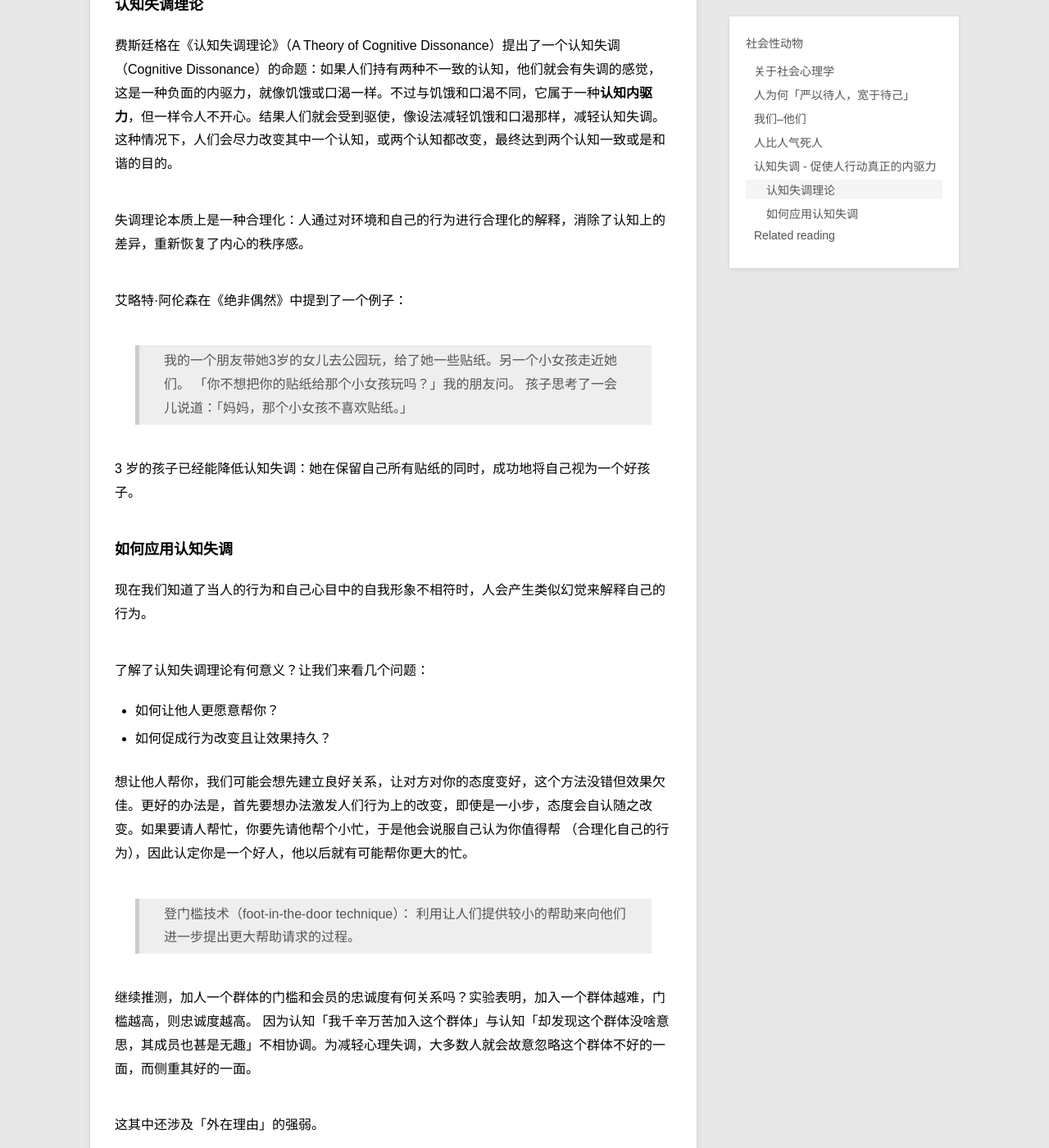
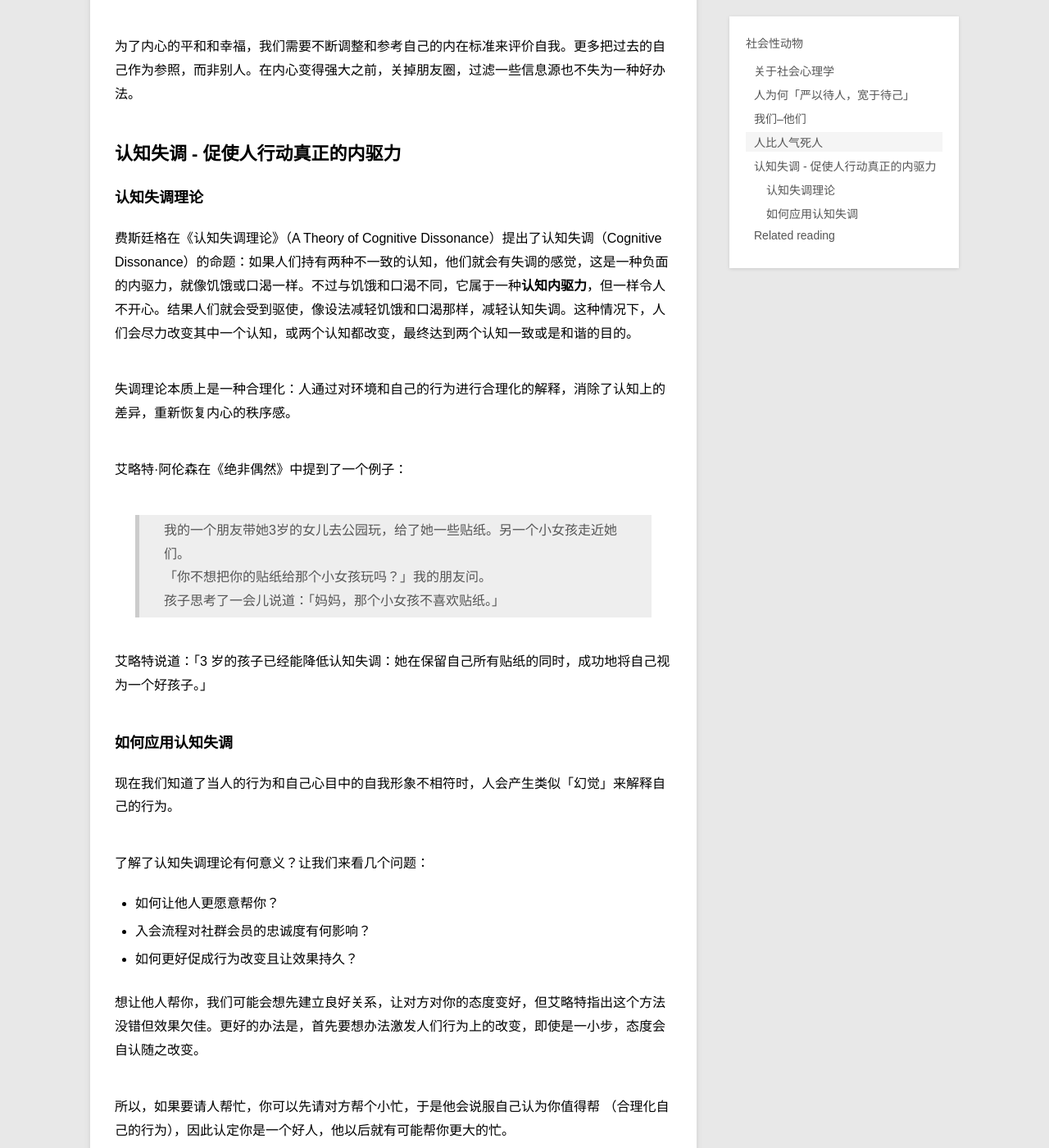
Before and after one commit to RachyJ/rachyj.github.io, a Jekyll site: the page built from _posts/SelfEdu/2021-06-06-social-animal.md, in a window 1280 px wide and 1400 px high, scrolled down 3582 px. Shown: the whole window at 82% size. Built offline with Jekyll 4.4.1, drawn with Linux system fonts in a browser that asks for light colours; comment, search, counter and statistics services are not loaded; some of the changed text lies outside the part shown.

Commit message:
social psychology 2.0

```diff
--- a/_posts/SelfEdu/2021-06-06-social-animal.md
+++ b/_posts/SelfEdu/2021-06-06-social-animal.md
@@ -13,15 +13,17 @@ description: 人如何受他人影响以及如何影响他人
 
 艾略特·阿伦森和乔舒亚·阿伦森合著的《社会性动物》中将社会心理学定义为：他人真实的、想象的或暗示的存在，对我们的思想、情感、信仰和行为的影响，以及我们如何影响他人的科学研究。
 
-艾略特在《绝非偶然》中分享了他如何走上社会心理学的生涯以及社会心理学研究的过程。
+艾略特自传《绝非偶然》中分享了他如何走上社会心理学的生涯以及社会心理学研究的过程。
 
 > 我发现，虽然人的行为相当复杂，但也有规律可循。我的任务就是发现**人类行为的规律**，将其提炼成可被验证的**假说**，**设计实验**验证假说的关键部分。
 
-其中艾略特称实验设计是一个挑战，需要一个多面手：
-> 进行这类实验的困难之处在于，你得想法子让被试置身于一个前后连贯、引人入胜而又真实可信的预设情境中。实验者既要具备编剧、导演和演员的才能，又得遵循严谨的科学精神。
+其中实验设计是一个挑战，需要一个多面手：
+> 进行这类实验的困难之处在于，你得想法子让被试置身于一个前后连贯、引人入胜而又真实可信的预设情境中。实验者既要具备**编剧、导演和演员的才能**，又得遵循严谨的**科学精神**。
 
 相对应的，实验研究的过程涉及一系列步骤：
 > 先在脑子里形成一个观点，然后设计实验程序，并撰写剧本；之后进行彩排，训练助手；正式进行实验；向被试坦承实验的真实意图；分析数据，撰写研究论文并发表
+
+读完这几本书，对一些常见的行为和表现有了新的洞见。
 
 ## 人为何「严以待人，宽于待己」
 
@@ -29,55 +31,57 @@ description: 人如何受他人影响以及如何影响他人
 
 「他为什么迟到了？」
 「他就是一个不守信用的人。」
+
 「你怎么迟到了？」
 「今天下雨了，堵车。」
 
-人的大脑有一个称为基本归因错误（fundamental attribution error）常规系统 bug：
-人们在描述或解释社会行为的原因时，出现的高估与情境或环境影响相关的人格或性格因素重要性的倾向。
+人的大脑有一个称为基本归因错误（fundamental attribution error）常规系统 bug： 人们在描述或解释社会行为的原因时，出现的高估与情境或环境影响相关的人格或性格因素重要性的倾向。
 
 人在描述他人的行为时，我们倾向于将其归因为个性和能力；而对于自己的行为，我们则倾向于归因于外部环境。
 
-这里有一个视角原因：通常我们只能看到别人表现出来的外部行为，但却知道自己行为背后的心理活动。如同人自己听到的声音和别人听你的声音是不同的 xxxx
+这里有一个视角原因：通常我们知道自己行为背后的心理活动，但却只能看到别人表现出来的外部行为。
 
-意识到这样的基本倾向，在给别人下判定之前，可以尝试多了解一些背景信息以及 ta 的原因和理由。
+意识到这样的基本倾向，在给别人下判定之前，可以尝试多了解一些背景信息以及 ta 行为背后的原因和理由。
 
 ## 我们--他们
 
-某次公司分小组讨论公司的文化口号，小组按部门以及新、老员工打乱，两轮讨论后再让大家选择自己喜欢的口号，结果几乎所有人都选择了自己小组讨论出的结果。
+某次公司分小组讨论公司的文化口号，小组按部门以及新、老员工打乱，两轮讨论后再让大家选择自己喜欢的口号，结果几乎所有人都选择了自己小组讨论出的结果。当时觉得有点奇怪 -- 只是临时组成的小组为何在短短时间内会形成巨大的「凝聚力」，让大家都相信并坚持自己小组的结果是最好的？
 
-> 人类是如此自然地倾向于将世界划分为我们和他们，以至于即使在群体成员构成是基于微不足道甚至毫无意义差异的情况下，也会出现群体偏见。 ……在一次又一次的学习中，仅仅根据小组的分配，参与者便会更加喜欢那些和他们有相同标签的人
+临时小组尚且如此，长久形成的不同团队之间意见难统一的问题更甚。
 
-为什么我们倾向于基于如此细微的差别作出如此巨大的区分？艾略特说这是进化而来储存在我们的 DNA 之中。
+> 人类是如此自然地倾向于将世界划分为**我们和他们**，以至于即使在群体成员构成是基于微不足道甚至毫无意义差异的情况下，也会出现**群体偏见**。 ……在一次又一次的学习中，仅仅根据小组的分配，参与者便会更加喜欢那些和他们有相同标签的人。-- Aronson, Elliot， 社会性动物.
+
+为什么我们倾向于基于如此细微的差别作出如此巨大的区分？艾略特言 --
 
 > 对于狩猎—采集者来说，他们需要对自己部落成员之间的差异保持警惕，这些成员可能是竞争者，而对于局外人，则可能是攻击者。当一个共同的目标对每个成员也都有利时自然会形成联盟，将个人组合成团队。我们自己的部落或团队之间的凝聚力是高度适应性的，因为我们共享资源，享受团队的保护以抵御来自外部持续不断的威胁。
 
 认知科学家史蒂文·斯洛曼（Steven Sloman）和菲利普·费恩巴赫（PhilipFernbach）认为，从字面上讲，我们是**以群体而不是理性的个体来思考**的，特别是在当今这个复杂的世界，我们几乎做任何事情都需要他人的专业知识。
 
-> 我们对自己部落中成员的评判也比对“他们”的评判要宽容得多。我们不仅认为我们部落中的人更加多样化，而且我们认为我们部落更优秀、更值得。这种偏见带来了骄傲和尊重的感觉：我们扭曲了自己对世界的看法，这样我们的部落看起来比其他人更好，我们感觉会更好，因为我们是它的一部分。
+> 我们对自己部落中成员的评判也比对「他们」的评判要宽容得多。我们不仅认为我们部落中的人更加多样化，而且我们认为我们部落更优秀、更值得。这种偏见带来了骄傲和尊重的感觉：我们扭曲了自己对世界的看法，这样我们的部落看起来比其他人更好，我们感觉会更好，**因为我们是它的一部分**。
 
 这样的部落主义和小团队主义心态在团队合作时很有帮助，但需要警惕不可让团队的判断代替你个人的理性判断和思考，从而轻率地不公平对待团队外部的人。
 
 ## 人比人气死人
 
+> 社会比较理论（Social Comparison Theory）当没有客观的评价标准时，人们往往通过与他人的比较来衡量自己的观点和能力。
+
 今天称体重发现自己轻了两斤，你很开心，直到你发现朋友最近瘦了更多。人比人真是气死人。
 
-> 社会比较理论（Social Comparison Theory）当没有客观的评价标准时，人们往往通过与他人的比较来衡量自己的观点和能力。
-
-尤其在互联网时代，我们能更快更多地了解到各方的信息，除了朋友的动态，还可以看到各种明星的日常以及商家推送的各种新玩意，这也意味着我们可以默默地形成更多比较。
+尤其在互联网时代，我们能更快更多地了解到各方的信息，除了朋友的动态，还可以看到各种明星的日常以及商家推送的各种新玩意，这也意味着我们会有机会形成更多比较。
 
 《社会性动物》中提到「脸书忧郁症」：这种似是而非的沮丧情绪来自于对朋友审视以及对他们完美生活的了解——他们总有度不完的假期，可爱的小狗，完美的家庭，美妙的聚会等等。对于我们来说大概就是「朋友圈忧郁症」。
 
 艾略特指出：「社会比较是导致缺憾和不满情绪的主要原因。 毕竟，不管你的处境有多好，总有一些人可以提供一个对你不利的对比——一个更强壮的身体，更高水平的运动技能，更多的脸书朋友，」
 
-为了内心的平和和幸福，我们需要不断调整和参考自己的内在标准来评价自我。更多把过去的自己作为参照，而非别人。在内心变得强大之前，关掉朋友圈，过滤一些信息源也是一种好办法。
+为了内心的平和和幸福，我们需要不断调整和参考自己的内在标准来评价自我。更多把过去的自己作为参照，而非别人。在内心变得强大之前，关掉朋友圈，过滤一些信息源也不失为一种好办法。
 
 ## 认知失调 - 促使人行动真正的内驱力
 
 ### 认知失调理论
 
-费斯廷格在《认知失调理论》（A Theory of Cognitive Dissonance）提出了一个认知失调（Cognitive Dissonance）的命题：如果人们持有两种不一致的认知，他们就会有失调的感觉，这是一种负面的内驱力，就像饥饿或口渴一样。不过与饥饿和口渴不同，它属于一种**认知内驱力**，但一样令人不开心。结果人们就会受到驱使，像设法减轻饥饿和口渴那样，减轻认知失调。这种情况下，人们会尽力改变其中一个认知，或两个认知都改变，最终达到两个认知一致或是和谐的目的。
+费斯廷格在《认知失调理论》（A Theory of Cognitive Dissonance）提出了认知失调（Cognitive Dissonance）的命题：如果人们持有两种不一致的认知，他们就会有失调的感觉，这是一种负面的内驱力，就像饥饿或口渴一样。不过与饥饿和口渴不同，它属于一种**认知内驱力**，但一样令人不开心。结果人们就会受到驱使，像设法减轻饥饿和口渴那样，减轻认知失调。这种情况下，人们会尽力改变其中一个认知，或两个认知都改变，最终达到两个认知一致或是和谐的目的。
 
-失调理论本质上是一种合理化：人通过对环境和自己的行为进行合理化的解释，消除了认知上的差异，重新恢复了内心的秩序感。
+失调理论本质上是一种合理化：人通过对环境和自己的行为进行合理化的解释，消除了认知上的差异，重新恢复内心的秩序感。
 
 艾略特·阿伦森在《绝非偶然》中提到了一个例子：
 
@@ -85,30 +89,33 @@ description: 人如何受他人影响以及如何影响他人
 > 「你不想把你的贴纸给那个小女孩玩吗？」我的朋友问。
 > 孩子思考了一会儿说道：「妈妈，那个小女孩不喜欢贴纸。」
 
-3 岁的孩子已经能降低认知失调：她在保留自己所有贴纸的同时，成功地将自己视为一个好孩子。
+艾略特说道：「3 岁的孩子已经能降低认知失调：她在保留自己所有贴纸的同时，成功地将自己视为一个好孩子。」
 
 ### 如何应用认知失调
 
-现在我们知道了当人的行为和自己心目中的自我形象不相符时，人会产生类似幻觉来解释自己的行为。
+现在我们知道了当人的行为和自己心目中的自我形象不相符时，人会产生类似「幻觉」来解释自己的行为。
 
 了解了认知失调理论有何意义？让我们来看几个问题：
 
 - 如何让他人更愿意帮你？
-- 如何促成行为改变且让效果持久？
+- 入会流程对社群会员的忠诚度有何影响？
+- 如何更好促成行为改变且让效果持久？
 
-想让他人帮你，我们可能会想先建立良好关系，让对方对你的态度变好，这个方法没错但效果欠佳。更好的办法是，首先要想办法激发人们行为上的改变，即使是一小步，态度会自认随之改变。如果要请人帮忙，你要先请他帮个小忙，于是他会说服自己认为你值得帮 （合理化自己的行为），因此认定你是一个好人，他以后就有可能帮你更大的忙。
+想让他人帮你，我们可能会想先建立良好关系，让对方对你的态度变好，但艾略特指出这个方法没错但效果欠佳。更好的办法是，首先要想办法激发人们行为上的改变，即使是一小步，态度会自认随之改变。
+
+所以，如果要请人帮忙，你可以先请对方帮个小忙，于是他会说服自己认为你值得帮 （合理化自己的行为），因此认定你是一个好人，他以后就有可能帮你更大的忙。
 
 > 登门槛技术（foot-in-the-door technique）： 利用让人们提供较小的帮助来向他们进一步提出更大帮助请求的过程。
 
-继续推测，加人一个群体的门槛和会员的忠诚度有何关系吗？实验表明，加入一个群体越难，门槛越高，则忠诚度越高。 因为认知「我千辛万苦加入这个群体」与认知「却发现这个群体没啥意思，其成员也甚是无趣」不相协调。为减轻心理失调，大多数人就会故意忽略这个群体不好的一面，而侧重其好的一面。
+继续推测，加人一个群体的门槛和会员的忠诚度有何关系吗？实验表明，加入一个群体越难，门槛越高，则忠诚度越高。 因为认知「我千辛万苦加入这个群体」与认知「却发现这个群体没啥意思，其成员也甚是无趣」不相协调。为减轻心理失调，大多数人会故意忽略这个群体不好的一面，而侧重其好的一面。
 
-这其中还涉及「外在理由」的强弱。
+这其中还涉及「外在理由」的强弱。实验表明 -
 
 > 为了少许酬赏而撒谎的人，远远比为了丰厚酬赏而撒谎的人更相信自己的谎话。因为后者有相当充分的撒谎理由：“我为了20美元而说谎，值了。”前者则感觉心理失衡：“为什么我会为了区区美元就说谎？我必须相信这不是谎言。
 
 后者会进行内在的自我说服以及合理化。这比外在直接的说服更持久，能引起更长久的态度改变。
 
-总的来说，人需要维持自我的一致性和良好形象。当发生不一致的行为时，人会试图合理化以降低认知失调，从而造成变化。因此，行动会带来认知变化。而促使行动发生需要避免过度外在劝诱或压力，否则内在的合理化过程不会发生。
+总的来说，人需要维持自我的一致性和良好形象。当发生不一致的行为时，人会试图合理化以降低认知失调，从而造成变化。因此，行动会带来认知变化。而促使行动发生需要注意避免过度外在劝诱或压力，否则内在的合理化过程不会发生。
 
 人真是一种有趣的动物。从一个社会心理学家的角度，看到了人的一些新特性。
 
```
